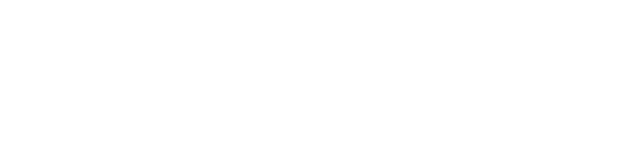
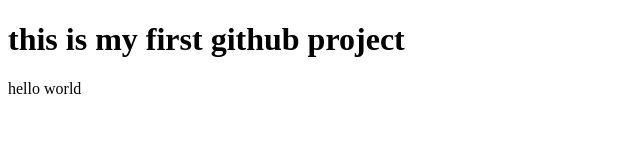
Before and after one commit to miith/first-web-repo, a plain HTML site: page index.html in a window 1280 px wide. Shown: the whole page, without its empty margins (0-640 px from the left). Drawn offline with Linux system fonts and the light colour scheme.

Commit message:
header and paragraph added

```diff
--- a/index.html
+++ b/index.html
@@ -6,6 +6,7 @@
     <title>Document</title>
 </head>
 <body>
-
+    <h1>this is my first github project</h1>
+    <p>hello world</p>
 </body>
 </html>
```
